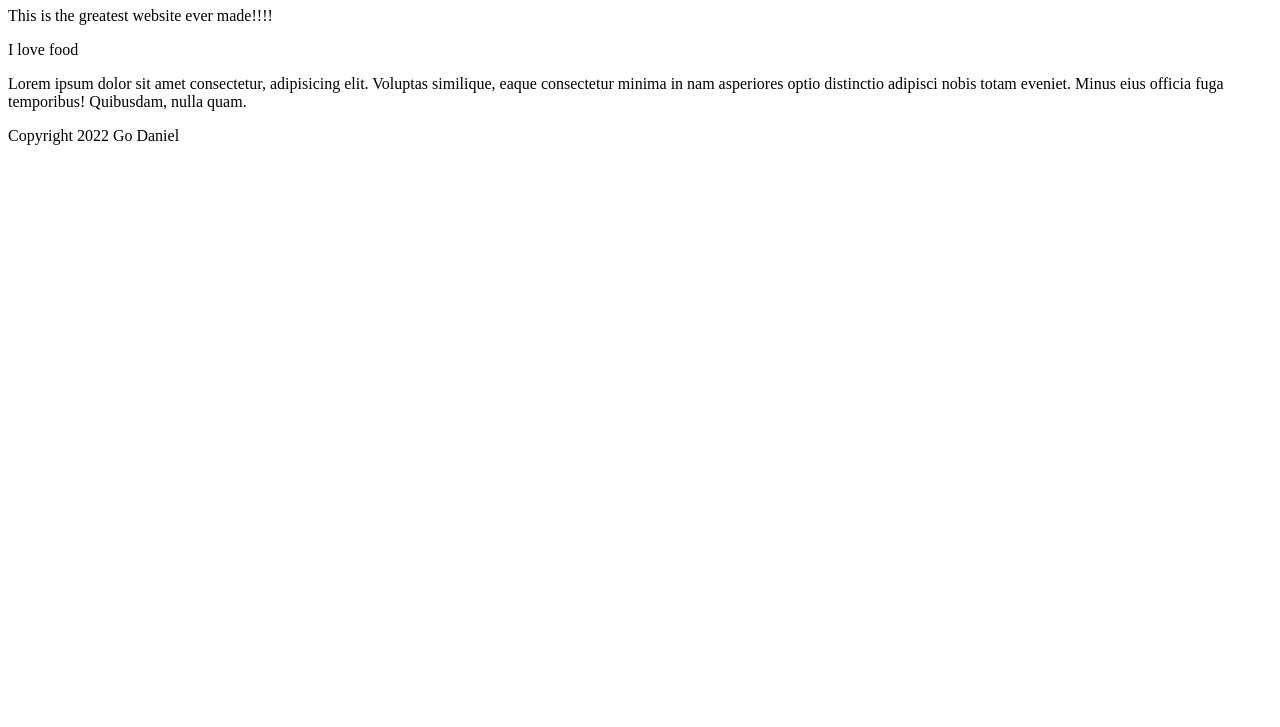
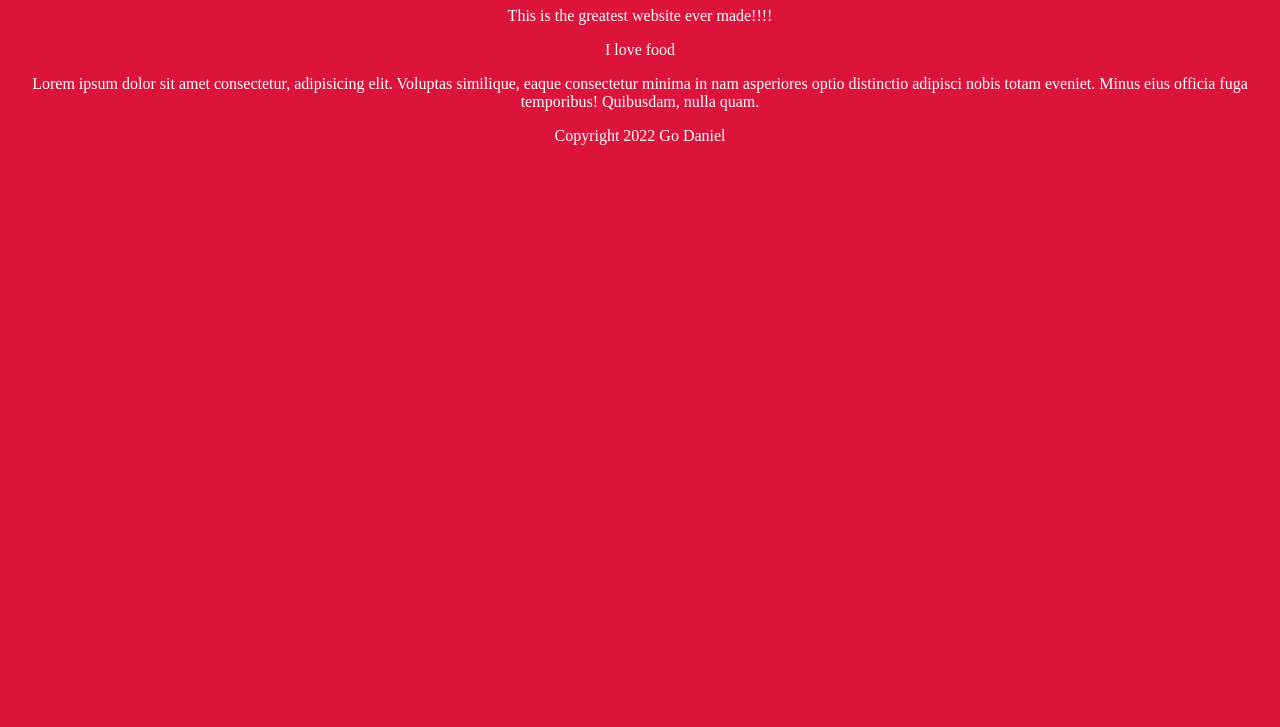
Before and after one commit to DanRamsauer/branching, a plain HTML site: page index.html in a window 1280 px wide. Shown: the part 73-800 px from the top of the page. Drawn offline with Linux system fonts and the light colour scheme.

Commit message:
testing by switching computers

```diff
--- a/index.html
+++ b/index.html
@@ -5,6 +5,7 @@
   <meta name="viewport" content="width=device-width, initial-scale=1.0">
   <meta http-equiv="X-UA-Compatible" content="ie=edge">
   <title>Git branching lesson on test</title>
+  <link rel="stylesheet" href="./styles.css">
 </head>
 <body>
 	<h1>Hello World!</h1>
--- /dev/null
+++ b/styles.css
@@ -0,0 +1,7 @@
+body{
+    background-color: crimson;
+}
+h1, p{
+    text-align: center;
+    color: white;
+}
```
